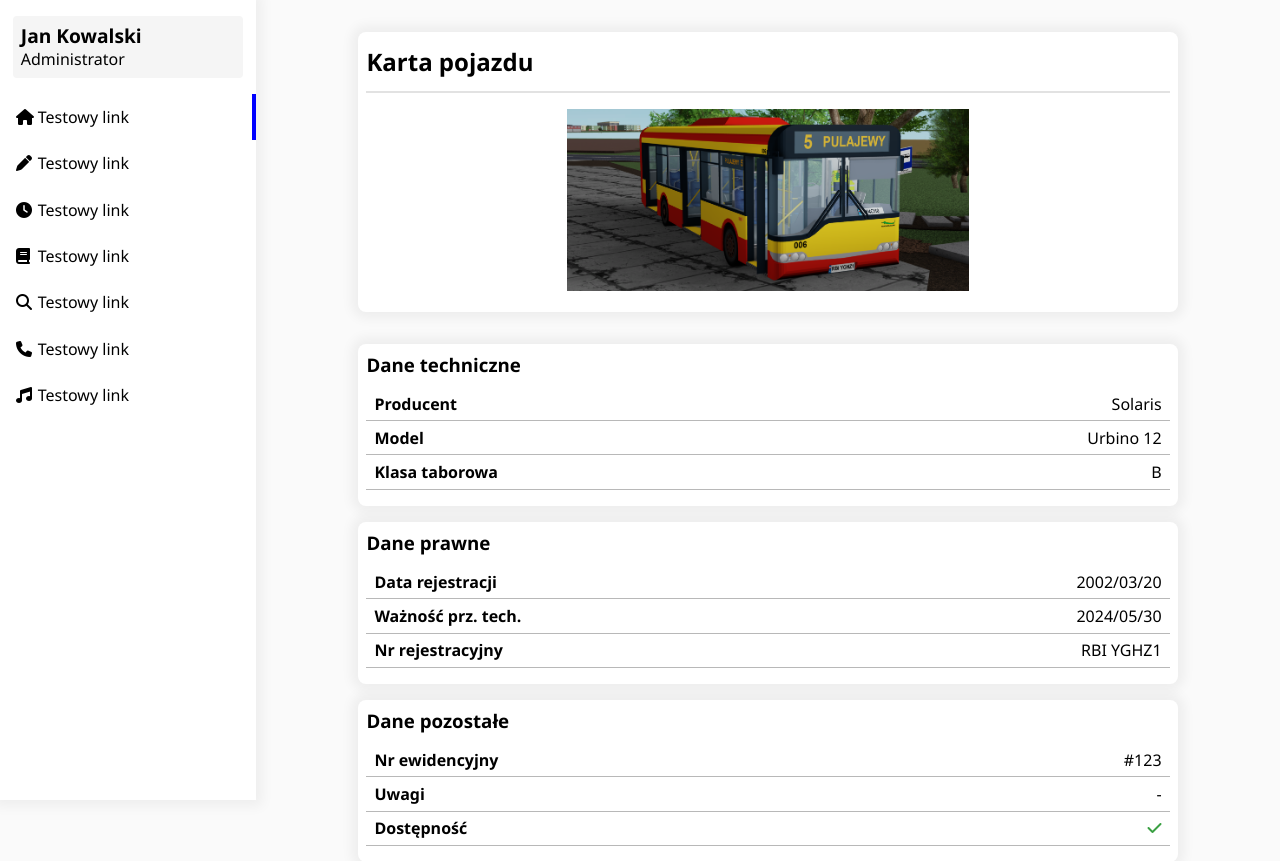
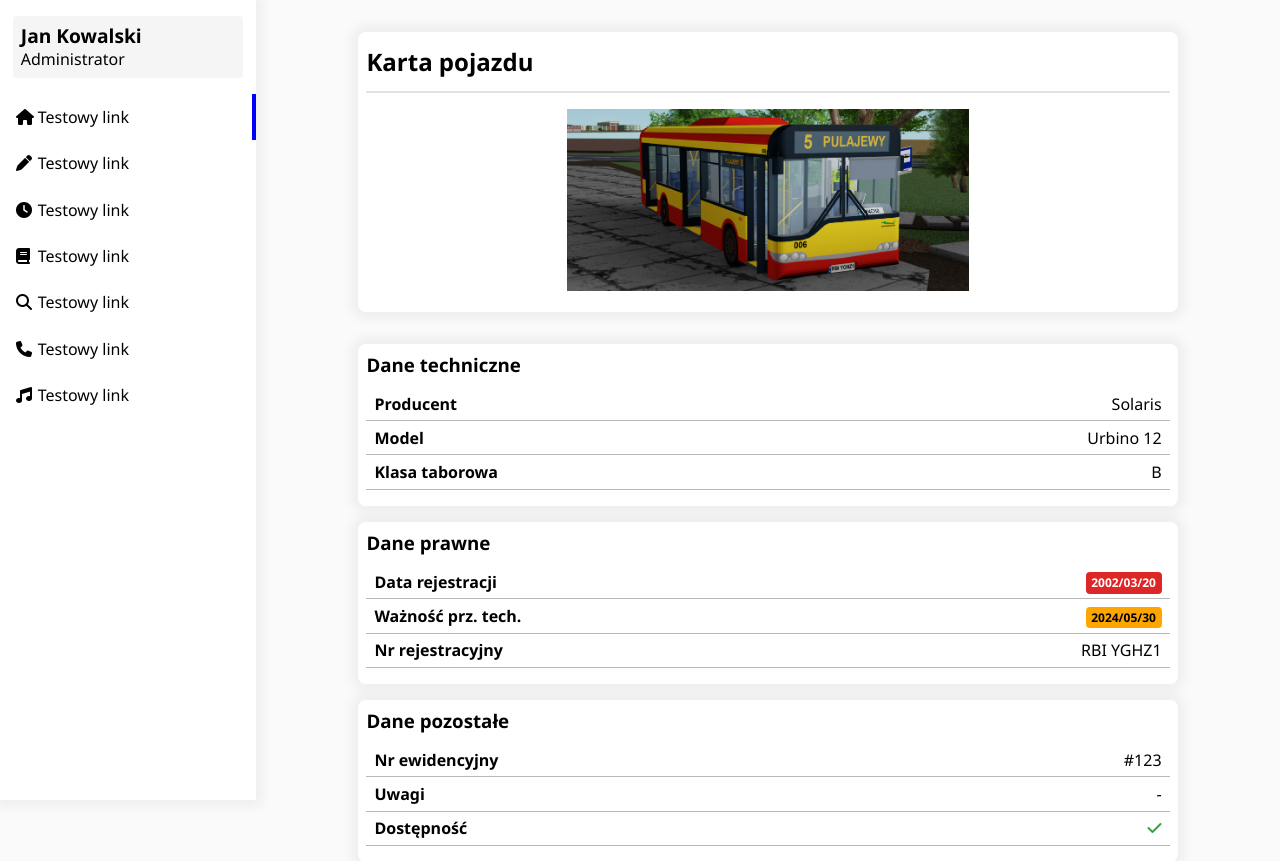
Before and after one commit to y4ch0/KZK-Panel-Wersja-Robocza, a PHP site: page /pojazd.html in a window 1280 px wide. Shown: the top 861 px of the page. Run offline with PHP 8.4, Linux system fonts and the light colour scheme; some libraries are stand-ins or nearby versions.

Commit message:
add tag styling

```diff
--- a/style.css
+++ b/style.css
@@ -462,6 +462,41 @@ h1.primary,h2.primary,h3.primary,h4.primary,h5.primary,h6.primary {
     padding-left: 0.25rem !important;
 }
 
+span.tag {
+    background-color: #b8b8b8;
+    font-size: 0.75rem;
+    font-weight: bold;
+    padding: 0.15rem 0.35rem;
+    border-radius: 0.25rem;
+    color: #fff;
+    margin: 0;
+}
+
+span.tag.primary {
+    background-color: var(--primary);
+    color: #fff;
+}
+
+span.tag.secondary {
+    background-color: var(--secondary);
+    color: #fff;
+}
+
+span.tag.warning {
+    background-color: var(--warning);
+    color: black;
+}
+
+span.tag.danger {
+    background-color: var(--danger);
+    color: #fff;
+}
+
+span.tag.confirmation {
+    background-color: var(--confirmation);
+    color: #fff;
+}
+
 @media screen and (max-width: 600px) {
     .bp-xs {
         width: 90% !important;
```
